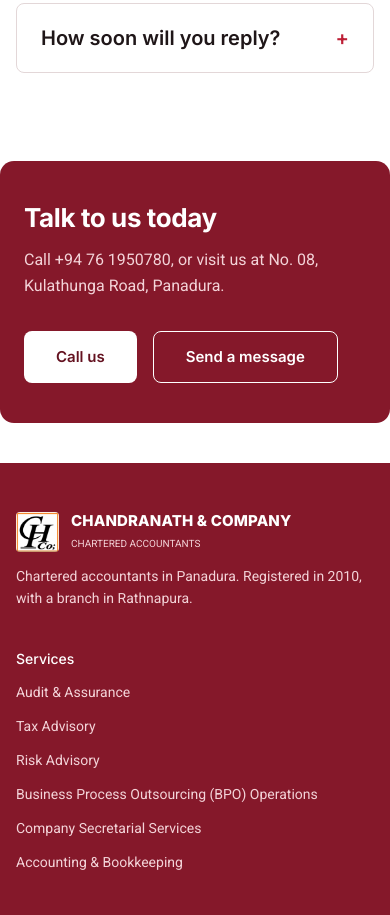
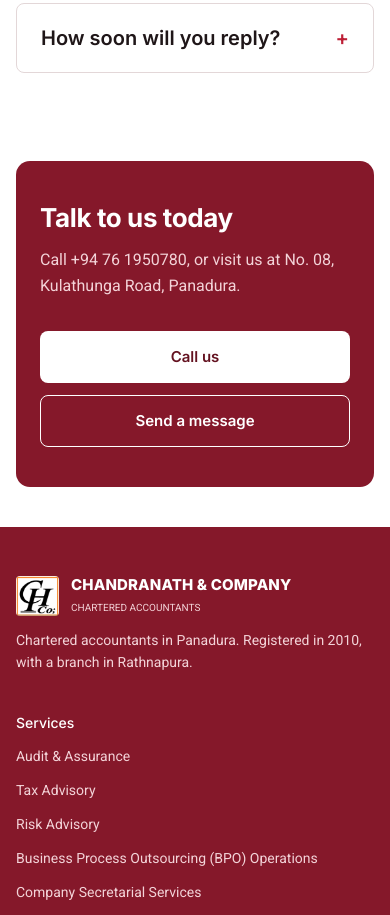
Before and after one commit to pereradamithadp-dot/chandranath, a Next.js app: page /faq in a window 390 px wide. Shown: the part 2820-3735 px from the top of the page. Built offline with nearby package versions, Linux system fonts and the light colour scheme; no server answers.

Commit message:
refactor: enhance layout and spacing in CtaBand component for improved responsiveness

```diff
--- a/components/CtaBand.tsx
+++ b/components/CtaBand.tsx
@@ -18,7 +18,7 @@ export default function CtaBand({
   secondaryHref = "/contact",
 }: CtaBandProps) {
   return (
-    <section className="bg-surface-200 py-10 lg:py-16">
+    <section className="bg-surface-200 px-4 py-10 lg:py-16">
       <div className="mx-auto flex max-w-page flex-col items-start justify-between gap-8 rounded-lg bg-surface-brand px-6 py-10 sm:px-10 lg:flex-row lg:items-center lg:px-16 lg:py-12">
         <div className="flex w-[640px] max-w-full flex-col gap-3">
           <h2 className="text-h2 text-on-brand">
@@ -26,11 +26,11 @@ export default function CtaBand({
           </h2>
           <p className="text-body-lg text-on-brand-muted">{text}</p>
         </div>
-        <div className="flex flex-wrap gap-4">
-          <Button href={primaryHref} variant="onBrandSolid" size="lg">
+        <div className="flex w-full flex-col gap-3 sm:w-auto sm:flex-row sm:gap-4">
+          <Button href={primaryHref} variant="onBrandSolid" size="lg" className="w-full sm:w-auto">
             {primaryLabel}
           </Button>
-          <Button href={secondaryHref} variant="onBrandOutline" size="lg">
+          <Button href={secondaryHref} variant="onBrandOutline" size="lg" className="w-full sm:w-auto">
             {secondaryLabel}
           </Button>
         </div>
```
